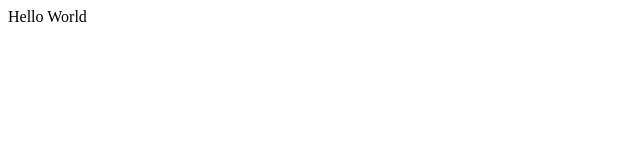
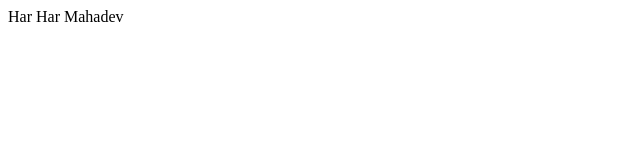
Before and after one commit to shivrodge/shivprasadnew_demo, a plain HTML site: page index.html in a window 1280 px wide. Shown: the full height of the page, 0-640 px from the left. Drawn offline with Linux system fonts and the light colour scheme.

Commit message:
add new files

```diff
--- a/index.html
+++ b/index.html
@@ -1 +1 @@
-<p>Hello World</p>
+<p>Har Har Mahadev</p>
```
Also changed, not shown: index1.html (added, +11 -0 lines), style.css (added), 1 other file.
